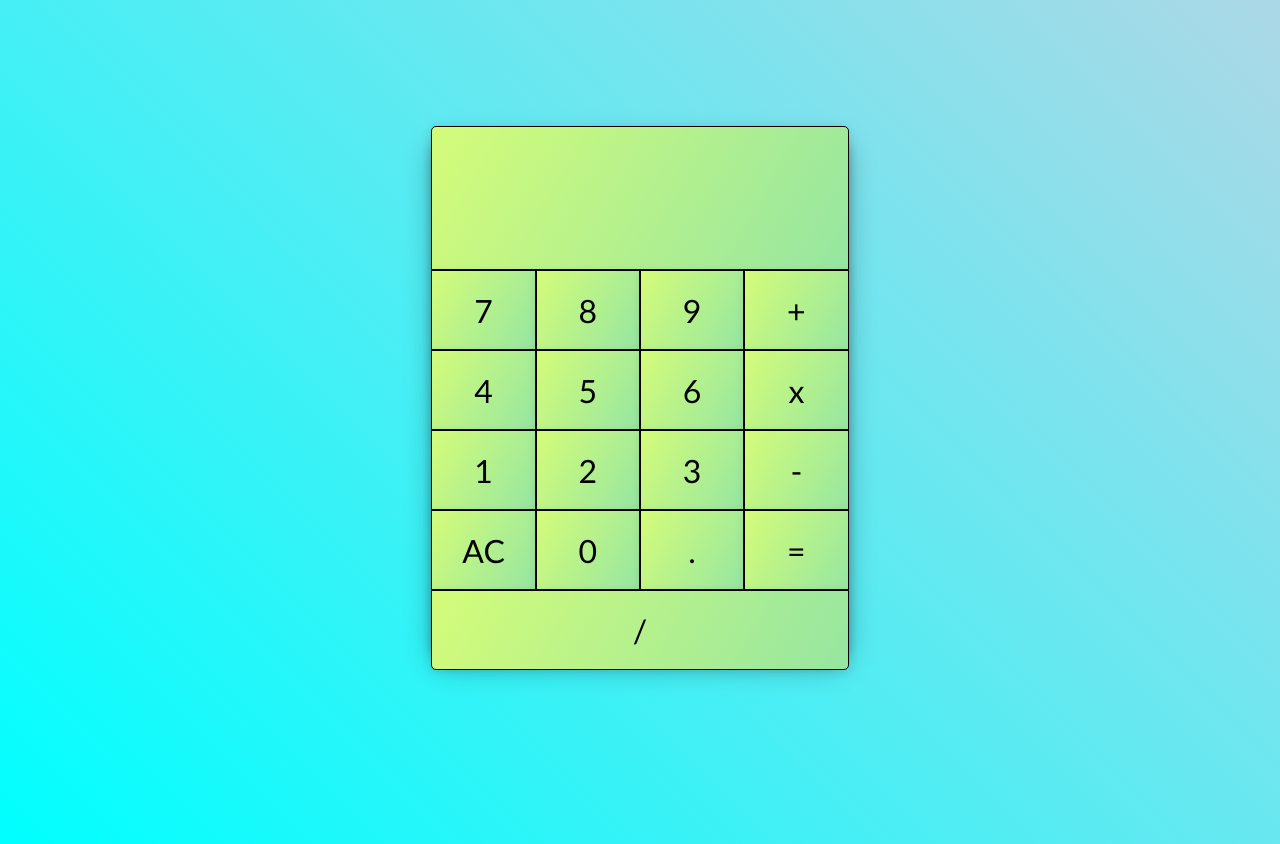
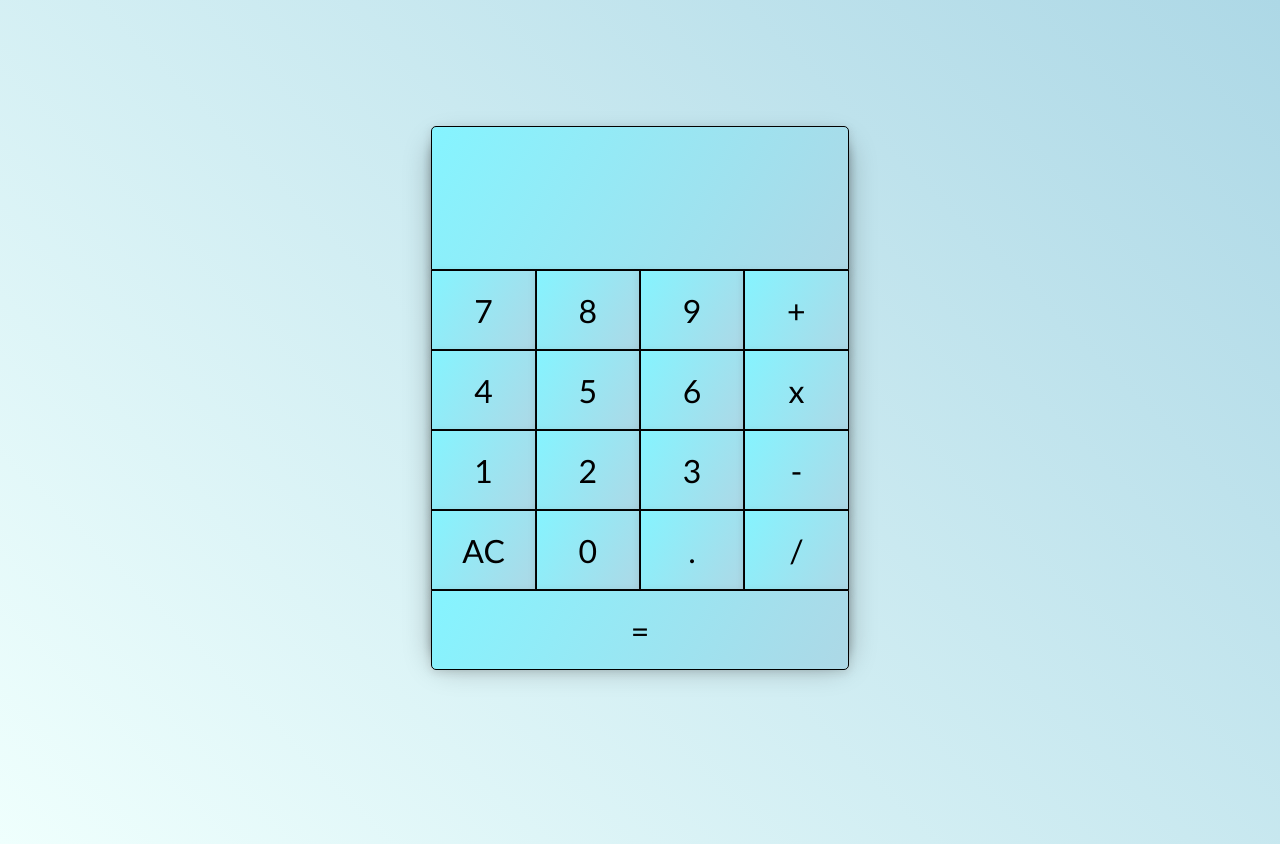
Before and after one commit to Callum-Gilfedder/JS-HTML-CSS-Calculator, a plain HTML site: page index.html in a window 1280 px wide. Both pictures are taken after a click on the element "AC". Drawn offline with Linux system fonts and the light colour scheme.

Commit message:
Updated visuals and added division

```diff
--- a/index.html
+++ b/index.html
@@ -14,7 +14,7 @@
             <div class="item1" id = "7">7</div>
             <div class="item1" id = "8">8</div>
             <div class="item1" id = "9">9</div>
-            <div class="item1">+</div>
+            <div class="item1 number-styles">+</div>
             <div class="item1">4</div>
             <div class="item1">5</div>
             <div class="item1">6</div>
@@ -26,8 +26,8 @@
             <div class="item1">AC</div>
             <div class="item1">0</div>
             <div class="item1">.</div>
-            <div class="item1">=</div>
-            <div class="spanning">/</div>
+            <div class="item1">/</div>
+            <div class="item1 spanning">=</div>
 
 
 
--- a/script.js
+++ b/script.js
@@ -8,7 +8,7 @@ var operator = "default";
 var savedValue = 0;
 // loop through and add event listener to each one, each time a button is clicked it reaches for the inner html and
 // appends that value to the answer_button.
-operatorsList = ["answer", "+", "x", "-", "AC", "="]
+operatorsList = ["answer", "+", "x", "-", "AC", "=", "/"]
 
 
 
@@ -40,6 +40,11 @@ function getInnerHTML() {
             answer_button.innerHTML = "";
             operator = "-";
         }
+        if (this.innerHTML==="/") {
+            savedValue = answer_button.innerHTML
+            answer_button.innerHTML = "";
+            operator = "/";
+        }
         if (this.innerHTML==="AC") {
             answer_button.innerHTML = "";
         }
@@ -58,17 +63,16 @@ function getInnerHTML() {
                 answer_button.innerHTML = finalValue;
 
             }
+            if (operator === "/") {
+                finalValue = Number(savedValue) / Number(answer_button.innerHTML)  ;
+                answer_button.innerHTML = finalValue;
+
+            }
 
         }
     } else if (this.innerHTML != ".") {
         answer_button.innerHTML = answer_button.innerHTML + this.innerHTML
     }
-
-
-
-
-
-
 }
 
 
--- a/styles.css
+++ b/styles.css
@@ -1,5 +1,5 @@
 body {
-    background: linear-gradient(45deg ,cyan, lightblue);
+    background: linear-gradient(45deg ,#EFFFFD, lightblue);
 }
 
 .calc-background {
@@ -40,8 +40,10 @@ body {
 
 }
 
+
+
 .item1 {
-    background: linear-gradient(120deg, #d4fc79 0%, #96e6a1 100%);
+    background: linear-gradient(120deg, #85F4FF 0%, lightblue 100%);
     box-shadow: rgba(99, 99, 99, 0.2) 0px 2px 8px 0px;
     font-family: 'Gill Sans', 'Gill Sans MT', Calibri, 'Trebuchet MS', sans-serif;
     font-size: xx-large;
@@ -55,7 +57,7 @@ body {
 
 .item1:hover {
 
-    background: white;
+    background: #EFFFFD;
     box-shadow: rgba(99, 99, 99, 0.2) 0px 2px 8px 0px;
     font-family: 'Gill Sans', 'Gill Sans MT', Calibri, 'Trebuchet MS', sans-serif;
     font-size: xx-large;
@@ -70,7 +72,7 @@ body {
     margin-right: 0px;
     margin-top: 0px;
     margin-bottom: 0px;
-    background: linear-gradient(120deg, #d4fc79 0%, #96e6a1 100%);
+    background: linear-gradient(120deg, #85F4FF 0%, lightblue 100%);
     border-radius: 0px;
     grid-column: 1/5;
     box-shadow: rgba(99, 99, 99, 0.2) 0px 2px 8px 0px;
@@ -88,7 +90,7 @@ body {
 }
 .spanning {
     grid-column: 1/5;
-    background: linear-gradient(120deg, #d4fc79 0%, #96e6a1 100%);
+    background: linear-gradient(120deg, #85F4FF 0%, lightblue 100%);
     box-shadow: rgba(99, 99, 99, 0.2) 0px 2px 8px 0px;
     font-family: 'Gill Sans', 'Gill Sans MT', Calibri, 'Trebuchet MS', sans-serif;
     font-size: xx-large;
@@ -99,6 +101,4 @@ body {
     border-color: black;
     border-radius: 0px 0px 5px 5px;
     border-width: 1px;
-
-
 }
```
